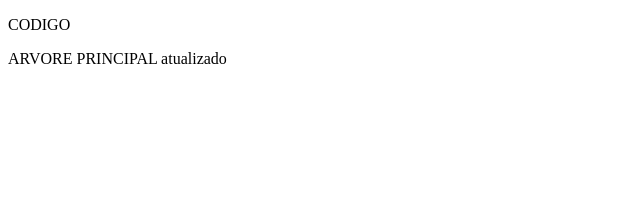
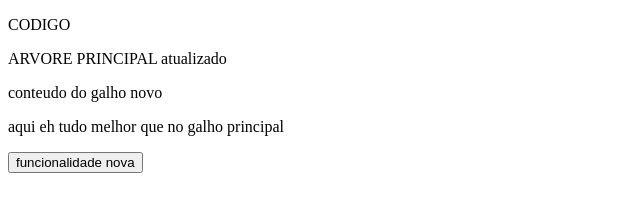
Before and after one commit to allanhal/branch, a plain HTML site: page index.html in a window 1280 px wide. Shown: the whole page, without its empty margins (0-640 px from the left). Drawn offline with Linux system fonts and the light colour scheme.

Commit message:
allan novas funcionalidades

```diff
--- a/index.html
+++ b/index.html
@@ -8,5 +8,8 @@
 <body>
   <p>CODIGO</p>
   <p>ARVORE PRINCIPAL atualizado</p>
+  <p>conteudo do galho novo</p>
+  <p>aqui eh tudo melhor que no galho principal</p>
+  <button>funcionalidade nova</button>
 </body>
 </html>
```
